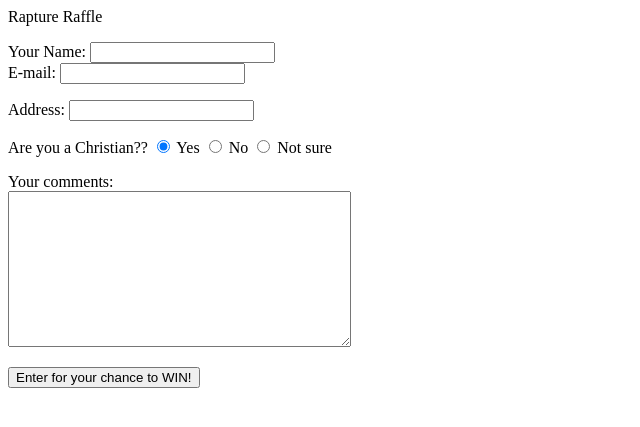
After one commit to rdillman/crack, a CodeIgniter app: page /raffle in a window 1280 px wide. The commit adds this page. Shown: the top 427 px of the page, without its empty margins (0-640 px from the left). Run offline with CodeIgniter, Linux system fonts and the light colour scheme.

Commit message:
raffle view

```diff
--- a/application/config/routes.php
+++ b/application/config/routes.php
@@ -38,9 +38,11 @@
 |
 */
 $route['buy'] = "blog/buy";
+$route['raffle'] = "blog/raffle";
 $route['default_controller'] = "blog";
 $route['404_override'] = '';
 $route['ticketform'] = "blog/confirm";
+$route['raffleform'] = "blog/rafconfirm";
 
 
 
--- a/application/controllers/blog.php
+++ b/application/controllers/blog.php
@@ -31,6 +31,15 @@ class Blog extends CI_Controller {
 
 	}
 
+	function raffle()
+	{
+		$data['title'] = "Enter Raffle";
+		$data['heading'] = "Rapture Raffle";
+
+		$this->load->view('raffle', $data);
+		$this->load->database('raffle');
+	}
+
 	function confirm()
 	{
 		$data['title'] = "Are you sure";
@@ -41,6 +50,17 @@ class Blog extends CI_Controller {
 		$this->load->view('confirm',$data);
 
 	}
+
+	function rafconfirm()
+	{
+		$data['title'] = "Are you sure";
+		$data['heading'] = "Buy HELL Ticket";
+		$data['rapraffle'] = $this->input->post();
+		$this->db->insert('raffle', $data['rapraffle']);
+
+		$this->load->view('rafconfirm',$data);
+
+	}
 }
 
 ?>
--- /dev/null
+++ b/application/views/raffle.php
@@ -0,0 +1,25 @@
+<!DOCTYPE html>
+<html>
+<title><?php echo $title; ?></title>
+
+<?php echo $heading; ?>
+
+<form action="raffleform" method="post">
+	<p>Your Name: <input type="text" name="yourname" /><br />
+		E-mail: <input type="text" name="email" /></p>
+		Address: <input type="text" name="address" /></p>
+
+		<p>Are you a Christian??
+			<input type="radio" name="christian" value="Yes" checked="checked" /> Yes
+			<input type="radio" name="christian" value="No" /> No
+			<input type="radio" name="christian" value="Not sure" /> Not sure</p>
+
+
+<p>Your comments:<br />
+<textarea name="comments" rows="10" cols="40"></textarea></p>
+
+<p><input type="submit" value="Enter for your chance to WIN!"></p>
+</form>
+
+
+</html>
```
Also changed, not shown: application/views/blog_view.php (+3 -12 lines), application/views/rafconfirm.php (added, +26 -0 lines).
